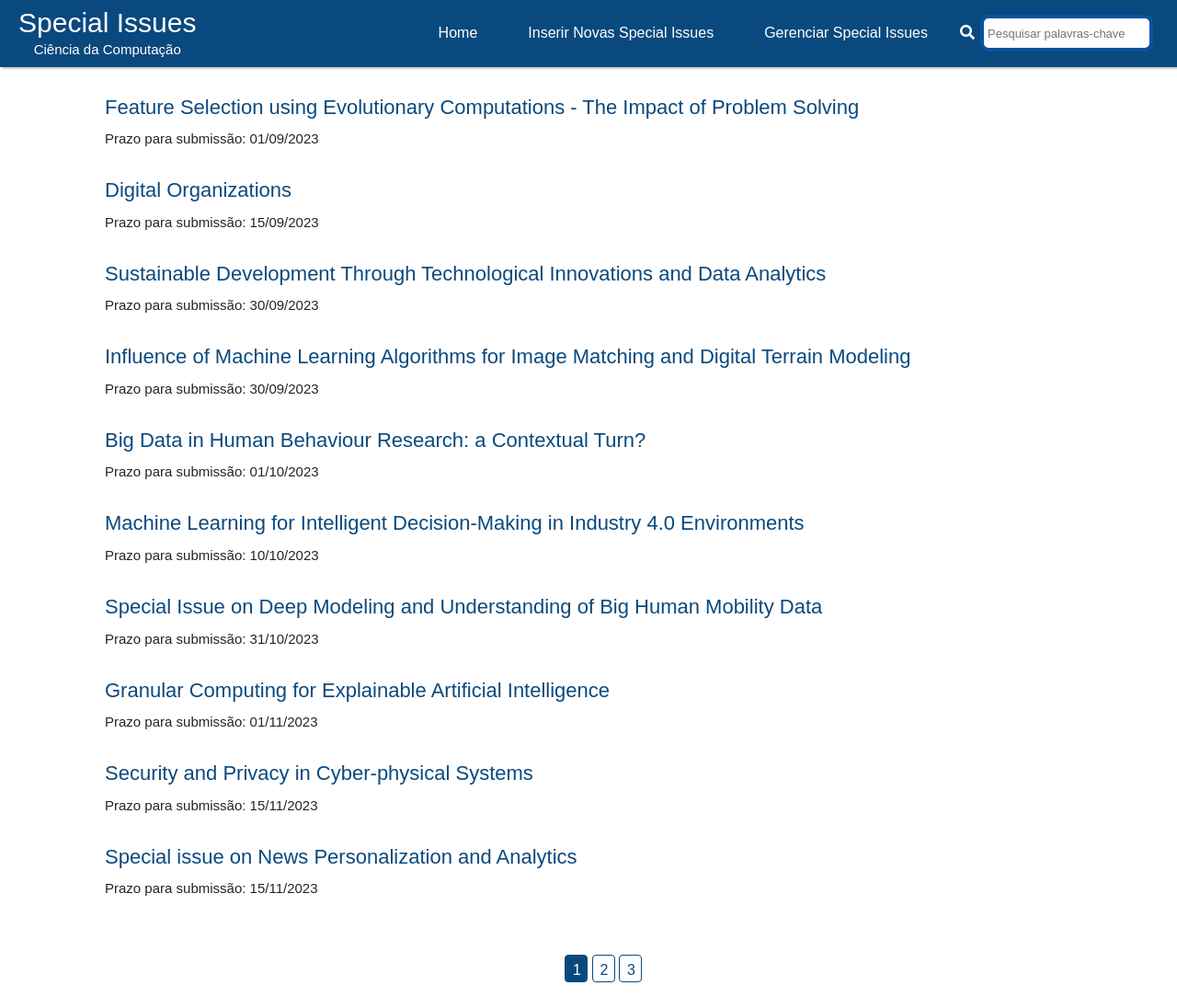
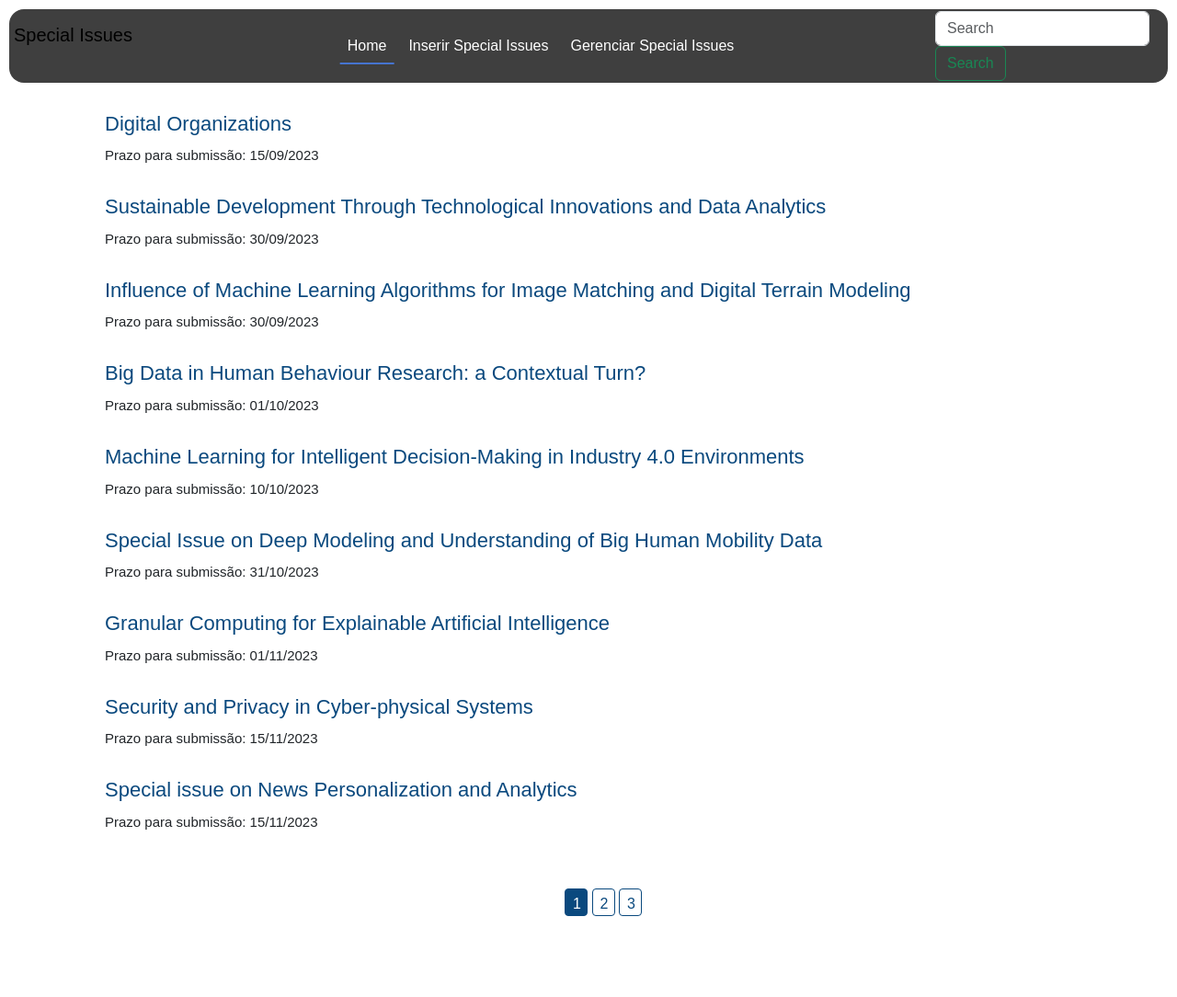
Before and after one commit to cefet-rj-dal-dev/projSpecialIssues, a Flask app: page /admin/home in a window 1280 px wide. Shown: the whole page at 92% size. After the commit the page ends 996 px from the top, so only its background shows below. Run offline with Flask 3, Linux system fonts and the light colour scheme.

Commit message:
create new navbar responsive

```diff
--- /dev/null
+++ b/proj_SpecialIssues/website/static/css/styles_nav.css
@@ -0,0 +1,305 @@
+* {
+  font-family: 'Aileron', sans-serif;
+}
+
+.navbar {
+  background-color: #3f3f3f;
+  height: 80px;
+  margin: 10px;
+  padding: 0.5rem;
+  border-radius: 16px;
+
+
+}
+.signin-button, .signup-button{
+  background-color: #515151;
+  color: #fff;
+  font-size: 14px;
+  padding: 8px 10px;
+  border-radius: 20px;
+  text-decoration: none;
+  transition: 0.3s background-color;
+  margin-right: 4px;
+
+}
+.signin-button:hover, .signup-button:hover{
+  background-color: #615f5f;
+}
+
+.navbar-brand{
+  background-color: transparent;
+  border-radius: 15px;
+  width: 80px;
+  height: 60px;
+  margin-left: -15px;
+  position: relative;
+  margin-top: -5px;
+
+}
+@media screen and (max-width: 767px) {
+  .navbar-brand{
+      background-color: transparent;
+      border-radius: 15px;
+      width: 80px;
+      height: 60px;
+      text-align: center;
+
+  }
+}
+
+.logo-img{
+  width: 90px;
+
+}
+.navbar-toggler{
+  border:none;
+  font-size: 1.15rem;
+}
+.navbar-toggler:focus, .btn-close:focus{
+  box-shadow: none;
+  outline: none;
+}
+.nav-link{
+  color:#fff;
+  font-weight: 500;
+  position: relative;
+
+}
+.nav-link:hover {
+  color: #fff;
+}
+.navbar-nav .nav-link.active,
+.navbar-nav .nav-link:focus {
+  color: #fff;
+}
+
+  .nav-link::before{
+      content:"";
+      position: absolute;
+      bottom: 0;
+      left: 50%;
+      transform: translateX(-50%);
+      width: 0;
+      height: 2px;
+      background-color: #4674cf;
+      visibility: hidden;
+      transition: 0.3s ease-in-out;
+  }
+  .nav-link:hover::before{
+      width: 100%;
+      visibility: visible;
+  }
+  .navbar-nav .nav-link.active::before,
+  .navbar-nav .nav-link:focus::before {
+      width: 100%;
+      visibility: visible;
+  }
+
+#offcanvasNavbar{
+  background-color: #515151;
+}
+#offcanvasNavbarLabel{
+  color: #fff;
+  font-size: 25px;
+}
+.home-section{
+  background: url(https://img.freepik.com/fotos-gratis/borrao-abstrata-e-equipamento-de-fitness-desfocado-no-interior-do-ginasio-fundo-desfocado-foto_74190-9963.jpg?w=740&t=st=1711160210~exp=1711160810~hmac=7d5474ccc0eaedc9a9111d44823e9732faa9f839e707f89e108522cac759106d) no-repeat center;
+  background-size: cover;
+  width: 100%;
+  height: 100vh;
+}
+.home-section::before{
+  background-color: rgba(0, 0, 0, 0.6);
+  content: "";
+  position: absolute;
+  top: 0;
+  bottom: 0;
+  right: 0;
+  left: 0;
+}
+.container{
+  width: 100%;
+  background-color: transparent;
+  margin: auto;
+}
+@media screen and (min-width: 768px) {
+  .navbar-nav{
+      margin-left: 80px;
+
+  }
+}
+
+.hero {
+  overflow-x: hidden;
+  padding: 0;
+  background-color: none;
+}
+
+.hero .carousel {
+  width: 100%;
+  min-height: 100vh;
+  padding: 80px 0;
+  margin: 0;
+  position: relative;
+}
+
+.hero .carousel-item {
+  position: absolute;
+  inset: 0;
+  background-size: cover;
+  background-position: center;
+  background-repeat: no-repeat;
+  overflow: hidden;
+  z-index: 1;
+  transition-duration: 0.4s;
+}
+
+.hero .carousel-item::before {
+  content: "";
+  background-color: rgba(0, 0, 0, 0.7);
+  position: absolute;
+  inset: 0;
+}
+
+.hero .info {
+  position: absolute;
+  inset: 0;
+  z-index: 2;
+}
+
+@media (max-width: 768px) {
+  .hero .info {
+    padding: 0 50px;
+  }
+}
+
+.hero .info h2 {
+  color: #fff;
+  margin-bottom: 30px;
+  padding-bottom: 10px;
+  margin-top: 30px;
+  font-size: 56px;
+  font-weight: 700;
+  position: relative;
+}
+
+
+@media (max-width: 768px) {
+  .hero .info h2 {
+    font-size: 36px;
+  }
+}
+
+.hero .info p {
+  color: #cccccc;
+  font-size: 18px;
+}
+.line {
+  width: 17%;
+  margin: 20px auto;
+  margin-bottom: 25px;
+  margin-top: -25px;
+  border-bottom: 5px solid #3166d1;
+}
+
+.hero .info .btn-get-started {
+
+  font-weight: 500;
+  font-size: 16px;
+  letter-spacing: 1px;
+  display: inline-block;
+  padding: 12px 40px;
+  border-radius: 50px;
+  transition: 0.5s;
+  margin: 10px;
+  color: #fff;
+  border: 2px solid #3166d1 ;
+  text-decoration: none;
+}
+
+.hero .info .btn-get-started:hover {
+  background: #3166d1;
+
+
+}
+
+.hero .carousel-control-prev {
+  justify-content: start;
+}
+.hero .carousel-control-next-icon,
+.hero .carousel-control-prev-icon {
+background: none;
+font-size: 26px;
+line-height: 0;
+background: rgba(255, 255, 255, 0.2);
+color: rgba(255, 255, 255, 0.6);
+border-radius: 50px;
+width: 54px;
+height: 54px;
+display: flex;
+align-items: center;
+justify-content: center;
+}
+
+.hero .carousel-control-prev,
+.hero .carousel-control-next {
+z-index: 3;
+transition: 0.3s;
+}
+
+.hero .carousel-control-prev:focus,
+.hero .carousel-control-next:focus {
+opacity: 0.5;
+}
+
+.hero .carousel-control-prev:hover,
+.hero .carousel-control-next:hover {
+opacity: 0.9;
+}
+section {
+  padding: 80px 0;
+  overflow: hidden;
+}
+
+.section-bg {
+  background-color: #f5f6f7;
+}
+
+.section-header {
+  text-align: center;
+  padding-bottom: 70px;
+}
+
+.section-header h2 {
+  font-size: 32px;
+  font-weight: 700;
+  position: relative;
+  color: #2e3135;
+}
+
+.section-header h2:before,
+.section-header h2:after {
+  content: "";
+  width: 50px;
+  height: 2px;
+  background: var(--color-primary);
+  display: inline-block;
+}
+
+.section-header h2:before {
+  margin: 0 15px 10px 0;
+}
+
+.section-header h2:after {
+  margin: 0 0 10px 15px;
+}
+
+.section-header p {
+  margin: 0 auto 0 auto;
+}
+
+@media (min-width: 1199px) {
+  .section-header p {
+    max-width: 60%;
+  }
+}
--- a/proj_SpecialIssues/website/templates/admin/home.html
+++ b/proj_SpecialIssues/website/templates/admin/home.html
@@ -2,7 +2,7 @@
 
 {% extends 'layout.html' %}
 {% block content %}
-{% include 'navbar.html' %}
+{% include 'navbar2.html' %}
 
 <style>
     .container ul {
--- a/proj_SpecialIssues/website/templates/navbar.html
+++ b/proj_SpecialIssues/website/templates/navbar.html
@@ -7,6 +7,7 @@
     <meta name="viewport" content="width=device-width, initial-scale=1.0">
     <title>Special Issues</title>
     <link rel="stylesheet" href="https://cdnjs.cloudflare.com/ajax/libs/font-awesome/5.15.3/css/all.min.css">
+
     <style>
         body {
             margin: 0;
--- /dev/null
+++ b/proj_SpecialIssues/website/templates/navbar2.html
@@ -0,0 +1,61 @@
+{% extends 'layout.html' %}
+{% block content %}
+<!DOCTYPE html>
+<html lang="en">
+<head>
+    <meta charset="UTF-8">
+    <meta name="viewport" content="width=device-width, initial-scale=1.0">
+    <title>Special Issues</title>
+
+    <link rel="stylesheet" href="https://cdnjs.cloudflare.com/ajax/libs/font-awesome/5.15.3/css/all.min.css">
+    <link href="https://cdn.jsdelivr.net/npm/bootstrap@5.3.3/dist/css/bootstrap.min.css" rel="stylesheet" integrity="sha384-QWTKZyjpPEjISv5WaRU9OFeRpok6YctnYmDr5pNlyT2bRjXh0JMhjY6hW+ALEwIH" crossorigin="anonymous">
+    <!--css-->
+    <link rel="stylesheet" type="text/css" href="{{ url_for('static', filename='css/styles_nav.css') }}">
+
+</head>
+<body>
+  <nav class="navbar navbar-expand-lg fixed-top">
+    <div class="container-fluid">
+
+      <a class="navbar-brand me-auto" href="#">Special Issues</a>
+
+      <div class="offcanvas offcanvas-end" tabindex="-1" id="offcanvasNavbar" aria-labelledby="offcanvasNavbarLabel">
+        <div class="offcanvas-header">
+          <h5 class="offcanvas-title" id="offcanvasNavbarLabel">Special Issues</h5>
+          <button type="button" class="btn-close" data-bs-dismiss="offcanvas" aria-label="Close"></button>
+        </div>
+        <div class="offcanvas-body">
+          <ul class="navbar-nav justify-content-center flex-grow-1 pe-3">
+            <li class="nav-item">
+              <a class="nav-link mx-lg-1 active" aria-current="page" href="/admin/home">Home</a>
+            </li>
+            <li class="nav-item">
+              <a class="nav-link mx-lg-1" href="/admin/inserirnovaspecialissue">Inserir Special Issues</a>
+            </li>
+            <li class="nav-item">
+              <a class="nav-link mx-lg-1" href="/admin/gerenciar">Gerenciar Special Issues</a>
+            </li>
+          </ul>
+        </div>
+      </div>
+      <div class="d-flex">
+        <form class="form-inline" action="{{ url_for('search') }}" method="POST">
+          <input class="form-control mr-sm-2" type="search" placeholder="Search" aria-label="Search" value="{{ session.get('search_value', '') }}" name="search-box">
+          <button class="btn btn-outline-success my-2 my-sm-0" type="submit">Search</button>
+        </form>
+
+        {% if 'usuario' in session %}
+              <a href="{{ url_for('sair') }}" class="navbar-button sair-button">Sair</a>
+        {% endif %}
+      </div>
+      <button class="navbar-toggler" type="button" data-bs-toggle="offcanvas" data-bs-target="#offcanvasNavbar" aria-controls="offcanvasNavbar" aria-label="Toggle navigation">
+        <span class="navbar-toggler-icon"></span>
+      </button>
+
+    </div>
+  </nav>
+    {% include '_messages.html' %}
+    <script src="https://cdn.jsdelivr.net/npm/bootstrap@5.3.3/dist/js/bootstrap.bundle.min.js" integrity="sha384-YvpcrYf0tY3lHB60NNkmXc5s9fDVZLESaAA55NDzOxhy9GkcIdslK1eN7N6jIeHz" crossorigin="anonymous"></script>
+</body>
+</html>
+{% endblock content %}
```
Also changed, not shown: proj_SpecialIssues/instance/specialissues.db.
